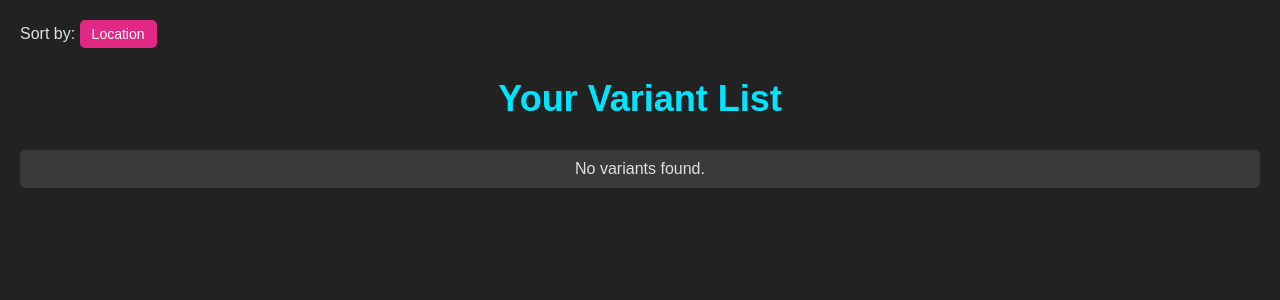
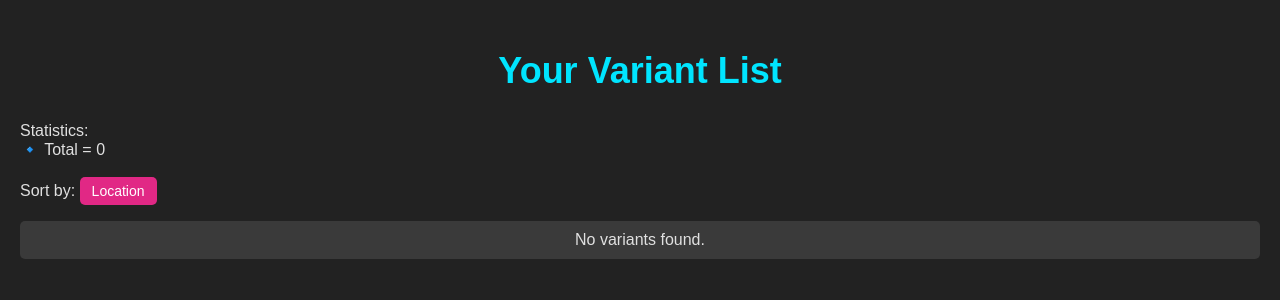
Before and after one commit to ZeroRickMore/MangaKura, a Django app: page /viewVariant/ in a window 1280 px wide. Shown: the part 65-365 px from the top of the page. Run offline with Django 5.2, Linux system fonts and the light colour scheme; the visitor is signed in with stand-in values (Sample User, id 1).

Commit message:
Add Variant stats in html

```diff
--- a/MangaKura/templates/user_variant_list.html
+++ b/MangaKura/templates/user_variant_list.html
@@ -1,6 +1,12 @@
 {% extends "base.html" %}
 
 {% block content %}
+
+    <h2>Your Variant List</h2>
+
+    Statistics: <br>
+    🔹 Total = {{ stats.total_variants }} <br>
+    <br>
 
     <!-- Sort by Dropdown -->
     <div class="sort-options">
@@ -8,7 +14,7 @@
         <button onclick="window.location.href='http://localhost:8000/viewVariant/sortBy?sort=Location'">Location</button>
     </div>
 
-    <h2>Your Variant List</h2>
+
 
     <ul>
         {% for variant in user_variants %}
```
Also changed, not shown: MangaKura/templates/user_variant_list_location_sorted.html (+7 -0 lines).
